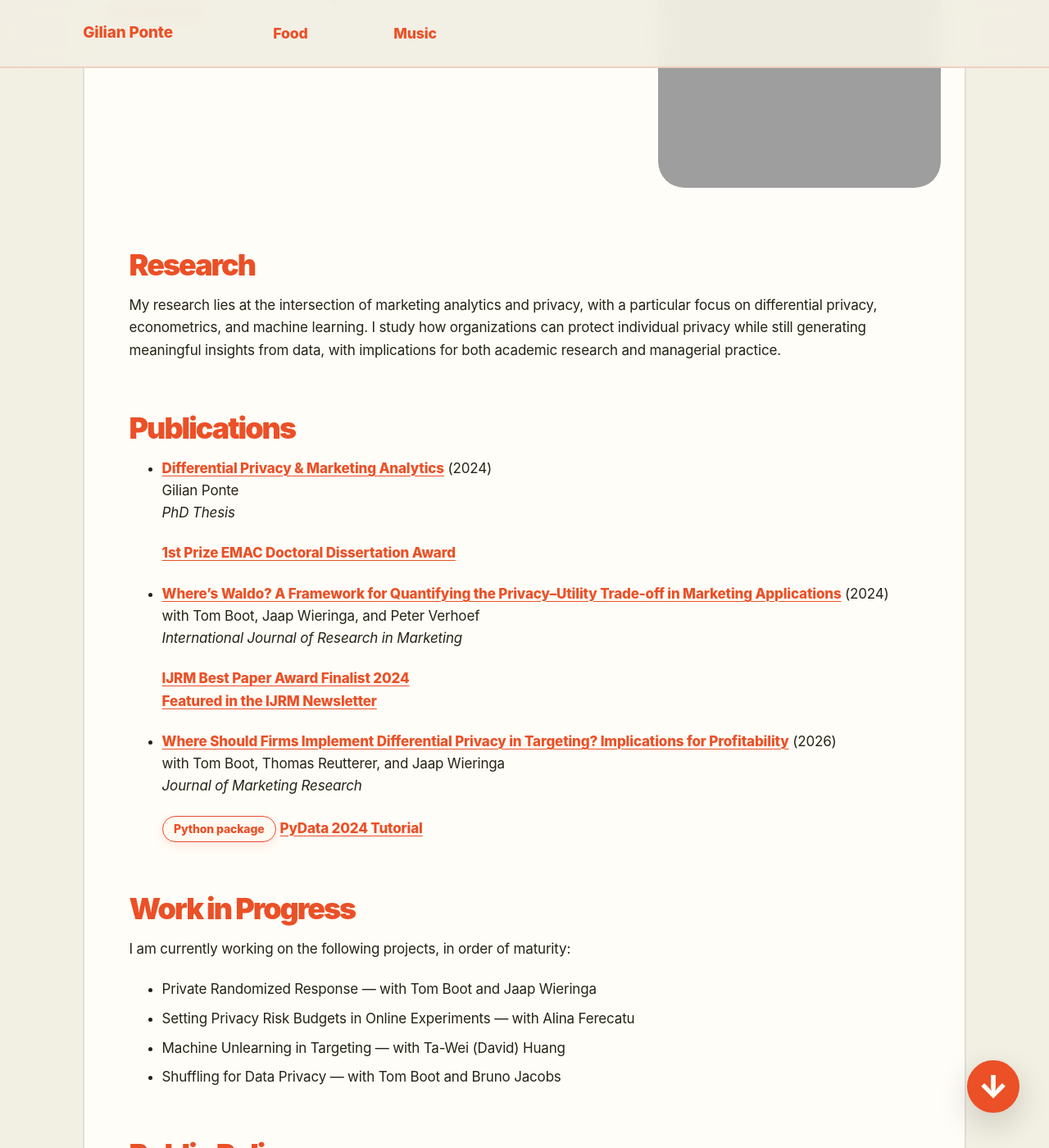
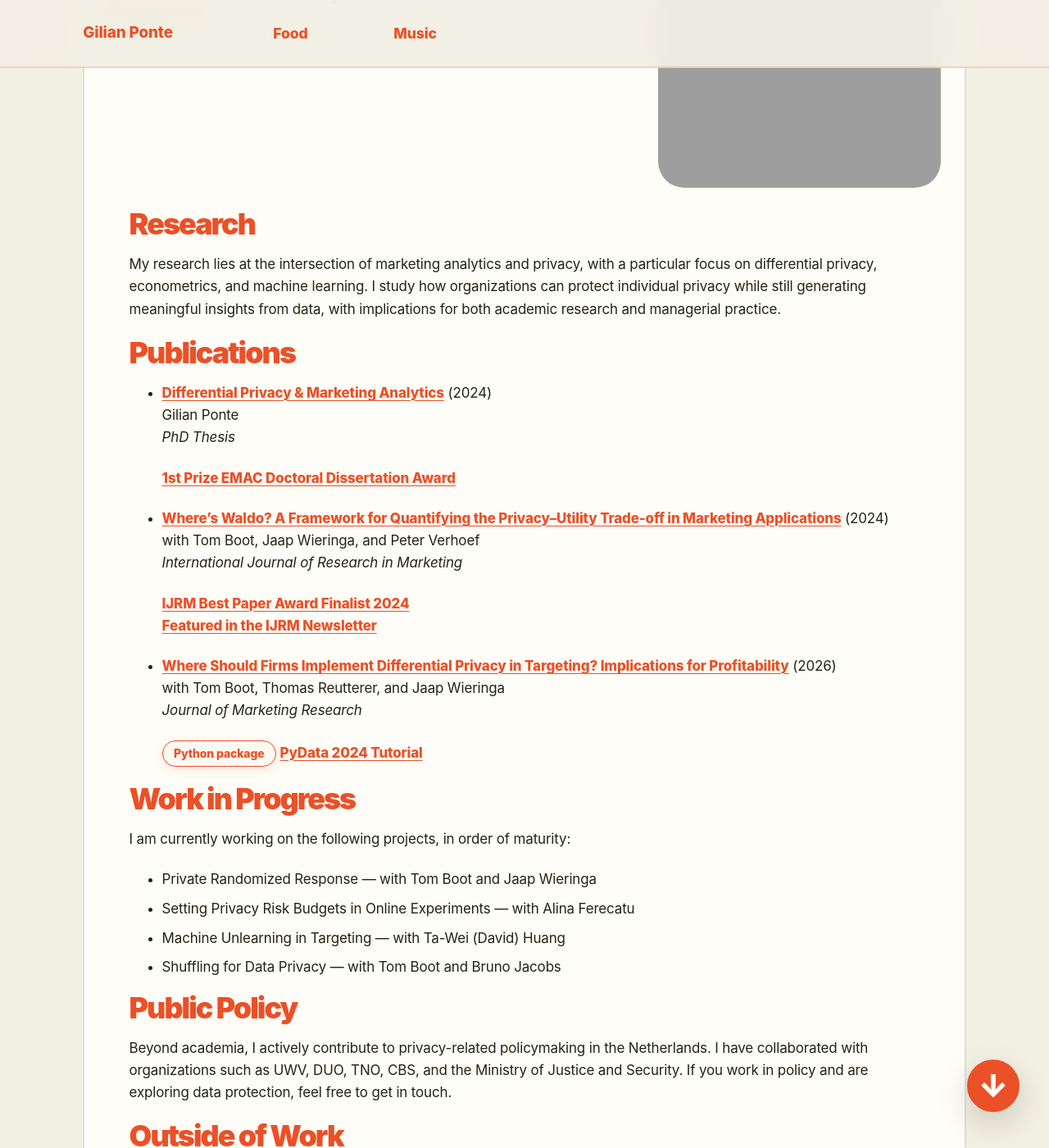
Before and after one commit to GilianPonte/gilianponte.github.io, a Jekyll site: the page built from _pages/year-archive.md, in a window 1280 px wide and 1400 px high, scrolled down 243 px. Shown: the whole window at 82% size. Built offline with Jekyll 4.4.1, drawn with Linux system fonts in a browser that asks for light colours.

Commit message:
Update _condesa.scss

```diff
--- a/_sass/_condesa.scss
+++ b/_sass/_condesa.scss
@@ -597,7 +597,7 @@ figure.highlight {
   grid-template-columns: minmax(0, 1fr) minmax(240px, 34%);
   gap: clamp(1.5rem, 4vw, 3rem);
   align-items: start;
-  margin-bottom: clamp(3rem, 6vw, 5rem);
+  margin-bottom: 1.5rem;
 }
 
 /* Smaller orange intro text */
@@ -667,7 +667,7 @@ figure.highlight {
 .condesa-intro-card__content h2,
 .condesa-intro-card__content h3 {
   clear: both;
-  margin: clamp(2.5rem, 5vw, 4rem) 0 1rem;
+  margin-top: 1rem;
   color: var(--condesa-orange);
   font-weight: 950;
   letter-spacing: -0.055em;
```
